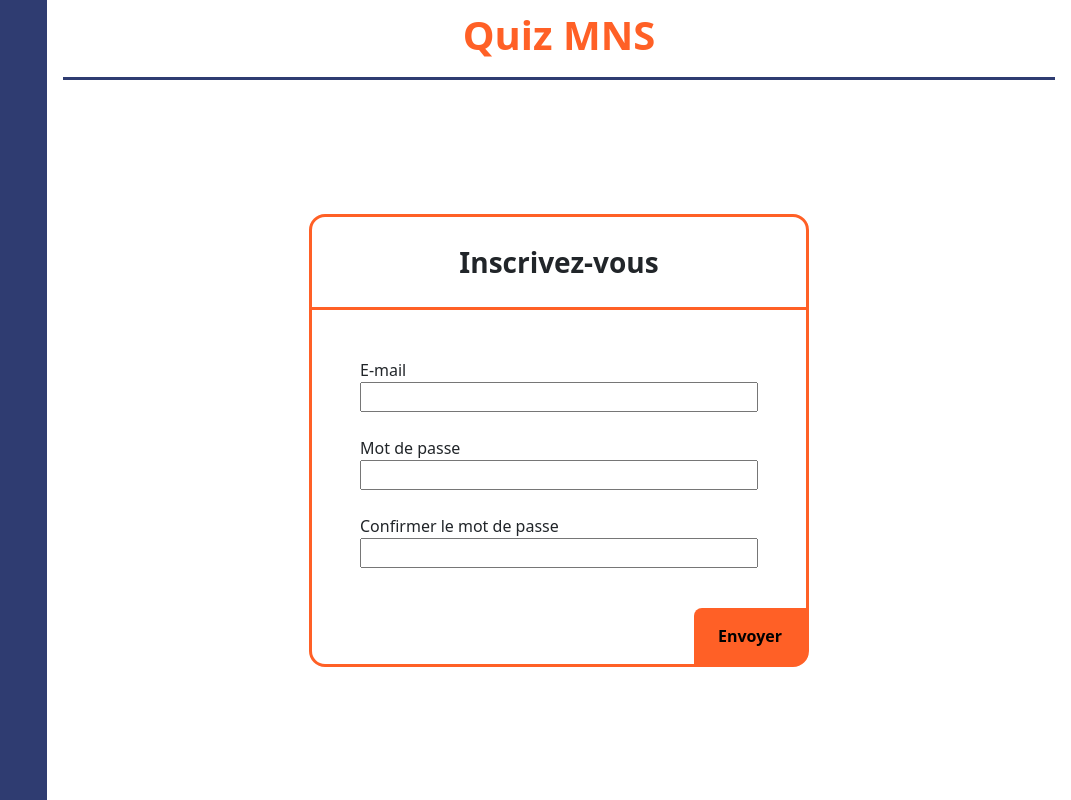
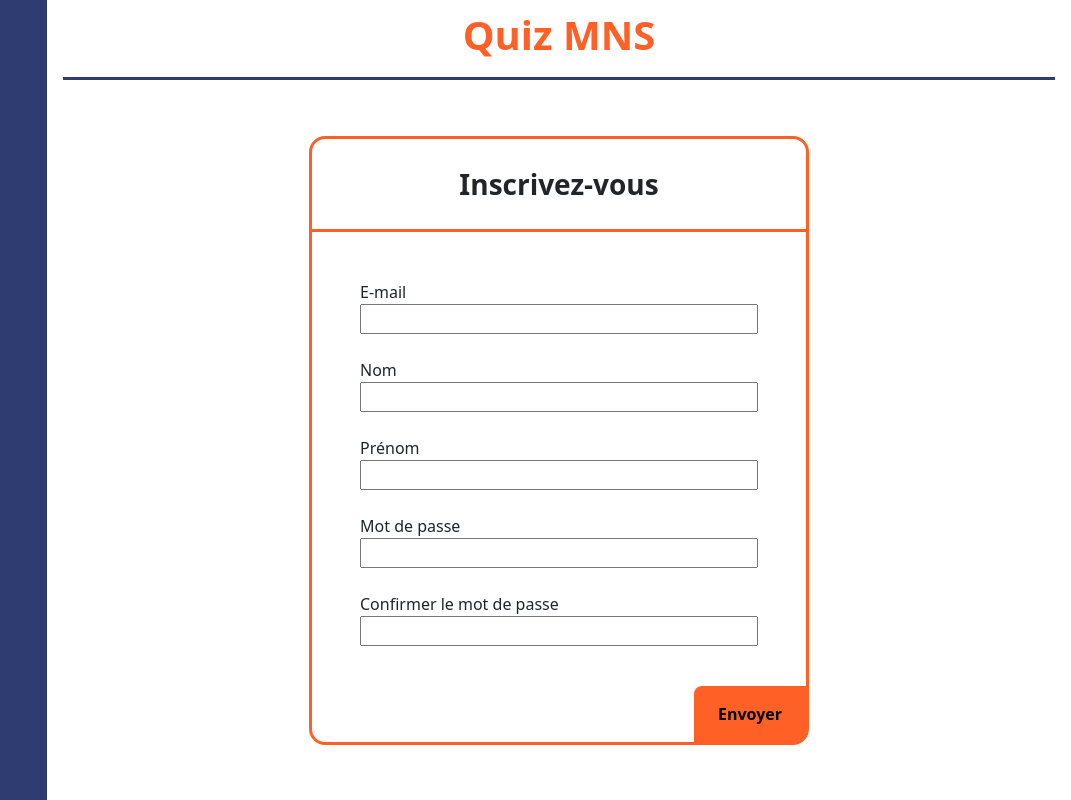
Before and after one commit to ammour-remy/quiz_mns_front, a React (Create React App) app: page /inscription in a window 1280 px wide. Shown: the whole page, without its empty margins (209-1280 px from the left). Built offline with nearby package versions, Linux system fonts and the light colour scheme; no server answers.

Commit message:
fix methode to redirect page after créate question

```diff
--- a/src/Components/Formulaires/FormulaireCreateQuestionsAndAnswers.jsx
+++ b/src/Components/Formulaires/FormulaireCreateQuestionsAndAnswers.jsx
@@ -1,5 +1,6 @@
 import React, { useState, useEffect } from 'react';
 import './formulaireCreateQuestionsAndAnswers.css';
+import { useNavigate } from 'react-router-dom';
 import axiosInstance from '../../Services/AxiosInstance';
 
 function FormulaireCreateQuestionsAndAnswers({ numQuestions, quizId }) {
@@ -9,6 +10,8 @@ function FormulaireCreateQuestionsAndAnswers({ numQuestions, quizId }) {
             propositions: Array.from({ length: 3 }, () => ({ text: '', isTrue: false, relatedTo: '' }))
         }))
     );
+
+    const navigate = useNavigate();
 
     // Utilisez useEffect pour mettre à jour les questions lorsque numQuestions change
     useEffect(() => {
@@ -161,6 +164,8 @@ function FormulaireCreateQuestionsAndAnswers({ numQuestions, quizId }) {
                     'Authorization': `Bearer ${token}`
                 }
             });
+            alert('Le quiz a été créé avec succès !');
+            navigate('/mes-quiz');
 
             console.log('Questions and answers added successfully:', response.data);
         } catch (error) {
--- a/src/Components/Formulaires/Formulaires.jsx
+++ b/src/Components/Formulaires/Formulaires.jsx
@@ -1,3 +1,147 @@
+// import React, { useState } from 'react';
+// import './formulaires.css';
+// import { Link, useNavigate } from 'react-router-dom';
+// import axiosInstance from '../../Services/AxiosInstance';
+
+// function Formulaires(props) {
+//     const [email, setEmail] = useState('');
+//     const [password, setPassword] = useState('');
+//     const [firstName, setFirstName] = useState('');
+//     const [lastName, setLastName] = useState('');
+//     const [confirmPassword, setConfirmPassword] = useState('');
+//     const [error, setError] = useState('');
+//     const navigate = useNavigate();
+
+//     // const handleSubmit = async (e) => {
+//     //     e.preventDefault();
+//     //     if (props.title === "Connectez-vous") {
+//     //         try {
+//     //             const response = await axiosInstance.post('/login_check', {
+//     //                 mail: email,
+//     //                 password: password,
+//     //             });
+//     //             const { token } = response.data;
+//     //             localStorage.setItem('token', token);
+//     //             setError('');
+//     //             navigate('/home');
+//     //         } catch (error) {
+//     //             setError('Invalid email or password');
+//     //         }
+//     //     }
+//     // };
+
+
+//     const handleSubmit = async (e) => {
+//         e.preventDefault();
+//         if (props.title === "Connectez-vous") {
+//             try {
+//                 const response = await axiosInstance.post('/login_check', {
+//                     mail: email,
+//                     password: password,
+//                 });
+//                 const { token } = response.data;
+//                 localStorage.setItem('token', token);
+//                 setError('');
+//                 navigate('/home');
+//             } catch (error) {
+//                 setError('Invalid email or password');
+//             }
+//         } else if (props.title === "Inscrivez-vous") {
+//             if (password !== confirmPassword) {
+//                 setError('Les mots de passe ne correspondent pas');
+//                 return;
+//             }
+
+//             try {
+//                 const response = await axiosInstance.post('/api/user', {
+//                     first_name: firstName,
+//                     last_name: lastName,
+//                     email: email,
+//                     password: password,
+//                     is_admin: false // ou true selon les besoins
+//                 });
+
+//                 alert('Utilisateur créé avec succès');
+//                 navigate('/');
+//             } catch (error) {
+//                 setError('Une erreur est survenue lors de la création du compte');
+//             }
+//         }
+//     };
+//     return (
+//         <section id='formulaire' className='rounded-4'>
+//             <article className='p-4'>
+//                 <p className='fs-3 fw-semibold text-center m-0'>{props.title}</p>
+//             </article>
+//             <form onSubmit={handleSubmit} className='p-5 d-flex flex-column position-relative'>
+//                 {(props.title === "Connectez-vous" || props.title === "Inscrivez-vous" || props.title === "Mot de passe oublié") && (
+//                     <>
+//                         <label htmlFor="mail">E-mail</label>
+//                         <input
+//                             className='mb-4'
+//                             type="text"
+//                             name="mail"
+//                             value={email}
+//                             onChange={(e) => setEmail(e.target.value)}
+//                             required
+//                         />
+//                     </>
+//                 )}
+//                 {(props.title === "Inscrivez-vous") && (
+//                     <>
+//                         <label htmlFor="lastName">Nom</label>
+//                         <input className='mb-4' type="text" name="lastName" />
+//                         <label htmlFor="firstName">Prénom</label>
+//                         <input className='mb-4' type="text" name="firstName" />
+//                     </>
+//                 )}
+//                 {(props.title === "Connectez-vous" || props.title === "Inscrivez-vous") && (
+//                     <>
+//                         <label htmlFor="password">Mot de passe</label>
+//                         <input
+//                             className='mb-4'
+//                             type="password"
+//                             name="password"
+//                             value={password}
+//                             onChange={(e) => setPassword(e.target.value)}
+//                             required
+//                         />
+//                     </>
+//                 )}
+//                 {props.title === "Réinitialiser le mot de passe" && (
+//                     <>
+//                         <label htmlFor="newPassword">Nouveau mot de passe</label>
+//                         <input className='mb-4' type="text" name="newPassword" />
+//                     </>
+//                 )}
+//                 {(props.title === "Inscrivez-vous" || props.title === "Réinitialiser le mot de passe") && (
+//                     <>
+//                         <label htmlFor="confirmPassword">Confirmer le mot de passe</label>
+//                         <input className='mb-4' type="text" name="confirmPassword" />
+//                     </>
+//                 )}
+//                 {props.title === "Connectez-vous" && (
+//                     <>
+//                         <Link to="/inscription" className='text-decoration-none text-center text-dark'>
+//                             Pas encore de compte ? Inscrivez-vous
+//                         </Link>
+//                         <Link to="/mot-de-passe-oublie" className='text-decoration-none text-center text-dark'>
+//                             Mot de passe oublié ?
+//                         </Link>
+//                     </>
+//                 )}
+//                 {error && <p style={{ color: 'red' }}>{error}</p>}
+//                 <section className='pb-4'></section>
+//                 <button className='bgPrimary fw-semibold position-absolute bottom-0 end-0 border-0 p-3 px-4 rounded-3' type="submit">Envoyer</button>
+//             </form>
+//         </section>
+//     );
+// }
+
+// export default Formulaires;
+
+
+
 import React, { useState } from 'react';
 import './formulaires.css';
 import { Link, useNavigate } from 'react-router-dom';
@@ -6,12 +150,17 @@ import axiosInstance from '../../Services/AxiosInstance';
 function Formulaires(props) {
     const [email, setEmail] = useState('');
     const [password, setPassword] = useState('');
+    const [firstName, setFirstName] = useState('');
+    const [lastName, setLastName] = useState('');
+    const [confirmPassword, setConfirmPassword] = useState('');
     const [error, setError] = useState('');
     const navigate = useNavigate();
 
     const handleSubmit = async (e) => {
         e.preventDefault();
+
         if (props.title === "Connectez-vous") {
+            // Logique pour la connexion
             try {
                 const response = await axiosInstance.post('/login_check', {
                     mail: email,
@@ -24,6 +173,37 @@ function Formulaires(props) {
             } catch (error) {
                 setError('Invalid email or password');
             }
+        } else if (props.title === "Inscrivez-vous") {
+            // Logique pour l'inscription
+            if (password !== confirmPassword) {
+                setError('Les mots de passe ne correspondent pas');
+                return;
+            }
+
+            try {
+                const response = await axiosInstance.post('/user', {
+                    first_name: firstName,
+                    last_name: lastName,
+                    email: email,
+                    password: password,
+                    is_admin: false // ou true selon les besoins
+                });
+
+                alert('Utilisateur créé avec succès');
+                navigate('/');
+            } catch (error) {
+                // Affichage des détails de l'erreur
+                if (error.response) {
+                    // Erreur retournée par le serveur
+                    setError(`Erreur ${error.response.status}: ${error.response.data.message}`);
+                } else if (error.request) {
+                    // Requête envoyée mais pas de réponse reçue
+                    setError('Aucune réponse du serveur');
+                } else {
+                    // Autres erreurs (problème de configuration, etc.)
+                    setError(`Erreur: ${error.message}`);
+                }
+            }
         }
     };
 
@@ -33,12 +213,13 @@ function Formulaires(props) {
                 <p className='fs-3 fw-semibold text-center m-0'>{props.title}</p>
             </article>
             <form onSubmit={handleSubmit} className='p-5 d-flex flex-column position-relative'>
+                {/* Affichage du champ email pour connexion et inscription */}
                 {(props.title === "Connectez-vous" || props.title === "Inscrivez-vous" || props.title === "Mot de passe oublié") && (
                     <>
                         <label htmlFor="mail">E-mail</label>
                         <input
                             className='mb-4'
-                            type="text"
+                            type="email"
                             name="mail"
                             value={email}
                             onChange={(e) => setEmail(e.target.value)}
@@ -46,6 +227,32 @@ function Formulaires(props) {
                         />
                     </>
                 )}
+
+                {/* Affichage des champs nom et prénom uniquement pour l'inscription */}
+                {props.title === "Inscrivez-vous" && (
+                    <>
+                        <label htmlFor="LastName">Nom</label>
+                        <input
+                            className='mb-4'
+                            type="text"
+                            name="LastName"
+                            value={lastName}
+                            onChange={(e) => setLastName(e.target.value)}
+                            required
+                        />
+                        <label htmlFor="FirstName">Prénom</label>
+                        <input
+                            className='mb-4'
+                            type="text"
+                            name="FirstName"
+                            value={firstName}
+                            onChange={(e) => setFirstName(e.target.value)}
+                            required
+                        />
+                    </>
+                )}
+
+                {/* Affichage du champ mot de passe pour connexion et inscription */}
                 {(props.title === "Connectez-vous" || props.title === "Inscrivez-vous") && (
                     <>
                         <label htmlFor="password">Mot de passe</label>
@@ -59,18 +266,23 @@ function Formulaires(props) {
                         />
                     </>
                 )}
-                {props.title === "Réinitialiser le mot de passe" && (
+
+                {/* Affichage du champ de confirmation de mot de passe uniquement pour l'inscription */}
+                {props.title === "Inscrivez-vous" && (
                     <>
-                        <label htmlFor="newPassword">Nouveau mot de passe</label>
-                        <input className='mb-4' type="text" name="newPassword" />
+                        <label htmlFor="confirmPassword">Confirmer le mot de passe</label>
+                        <input
+                            className='mb-4'
+                            type="password"
+                            name="confirmPassword"
+                            value={confirmPassword}
+                            onChange={(e) => setConfirmPassword(e.target.value)}
+                            required
+                        />
                     </>
                 )}
-                {(props.title === "Inscrivez-vous" || props.title === "Réinitialiser le mot de passe") && (
-                    <>
-                        <label htmlFor="confirmPassword">Confirmer le mot de passe</label>
-                        <input className='mb-4' type="text" name="confirmPassword" />
-                    </>
-                )}
+
+                {/* Affichage des liens supplémentaires uniquement pour la connexion */}
                 {props.title === "Connectez-vous" && (
                     <>
                         <Link to="/inscription" className='text-decoration-none text-center text-dark'>
@@ -81,7 +293,10 @@ function Formulaires(props) {
                         </Link>
                     </>
                 )}
+
+                {/* Affichage du message d'erreur */}
                 {error && <p style={{ color: 'red' }}>{error}</p>}
+
                 <section className='pb-4'></section>
                 <button className='bgPrimary fw-semibold position-absolute bottom-0 end-0 border-0 p-3 px-4 rounded-3' type="submit">Envoyer</button>
             </form>
```
